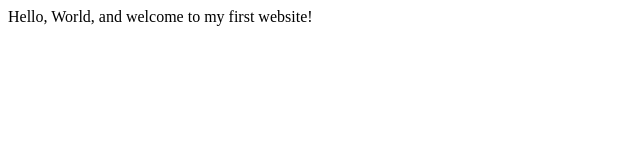
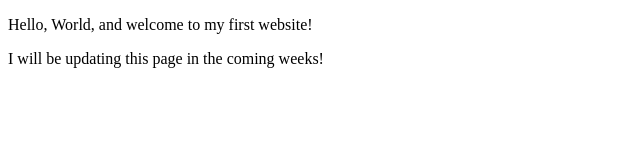
Before and after one commit to Sargentem/sargentem.github.io, a plain HTML site: page index.html in a window 1280 px wide. Shown: the whole page, without its empty margins (0-640 px from the left). Drawn offline with Linux system fonts and the light colour scheme.

```diff
--- a/index.html
+++ b/index.html
@@ -6,6 +6,7 @@
         <title>My First Website</title>
     </head>
     <body>
-       Hello, World, and welcome to my first website!
+       <p>Hello, World, and welcome to my first website!</p>
+       <p>I will be updating this page in the coming weeks!</p>
     </body>
 </html>
```
Also changed, not shown: R.jpg (added), 1 other file.
